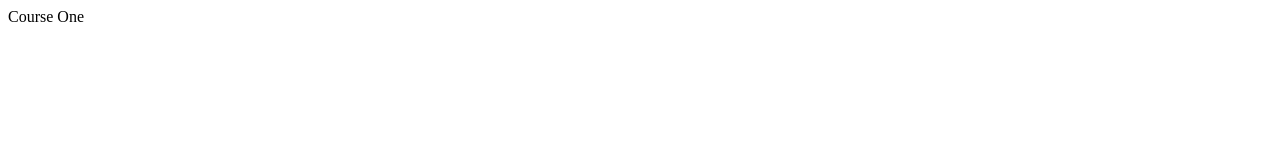
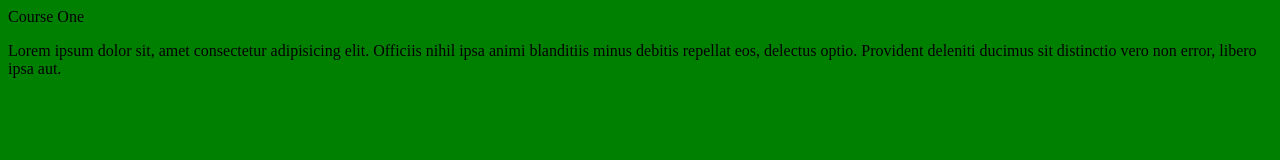
Before and after one commit to felipeFransa/courseOne, a plain HTML site: page index.HTML in a window 1280 px wide. Drawn offline with Linux system fonts and the light colour scheme.

Commit message:
adding body style and editing  html language

```diff
--- a/assets/style.css
+++ b/assets/style.css
@@ -0,0 +1,3 @@
+body {
+  background-color: green;
+}
--- a/index.HTML
+++ b/index.HTML
@@ -8,6 +8,14 @@
   </head>
   <body>
     <div>Course One</div>
-    <div></div>
+    <div>
+      <p>
+        Lorem ipsum dolor sit, amet consectetur adipisicing elit. Officiis nihil
+        ipsa animi blanditiis minus debitis repellat eos, delectus optio.
+        Provident deleniti ducimus sit distinctio vero non error, libero ipsa
+        aut.
+      </p>
+    </div>
+    <script src="./assets/script.js"></script>
   </body>
 </html>
```
